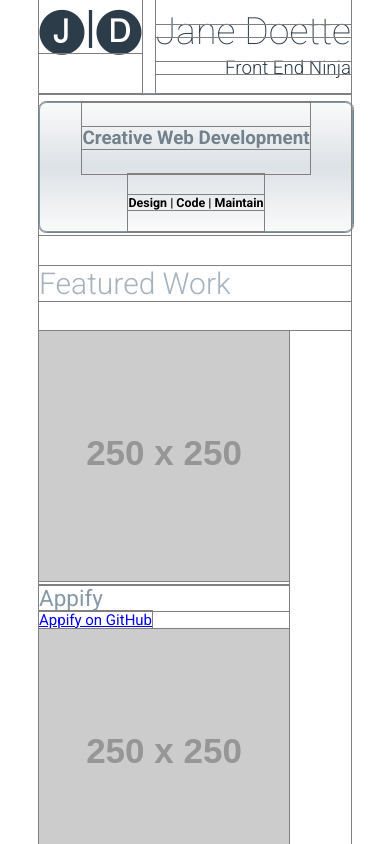
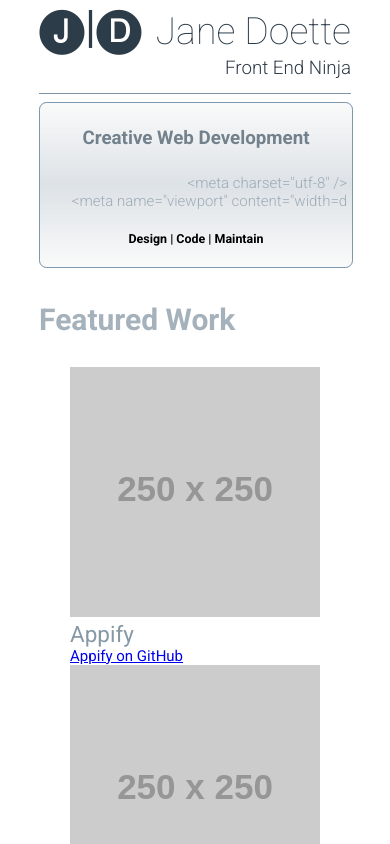
Before and after one commit to charleyblue/janeDoette, a website: page index.html in a window 390 px wide. Shown: the top 844 px of the page. Drawn offline with Linux system fonts and the light colour scheme; placeholder pictures from the web are drawn by us.

Commit message:
final layout tweaks

```diff
--- a/css/styles.css
+++ b/css/styles.css
@@ -1,6 +1,6 @@
-* {
+/** {
   outline: 1px solid gray;
-}
+}*/
 html, figure, div {
   margin: 0;
 }
@@ -90,10 +90,18 @@ body {
   margin: 0 auto;
   width: 100%;
 }
+.subdue {
+  color: rgba(135,152,165, 0.75);
+  font-size: inherit;
+  font-weight: 300;
+}
 .subdue h3 {
-  color: rgba(135,152,165, 0.75);
-  font-weight: 300;
   font-size: 2em;
+}
+.meta {
+  align-self: unset;
+  margin-right: 0.33em;
+  text-align: right;
 }
 figcaption {
   color: rgba(135,152,165, 1);
@@ -111,6 +119,14 @@ figcaption {
     font-size: 1.06em;
   }
 }
+@media screen and (max-width:615px) {
+  .image {
+    align-items: center;
+    display: flex;
+    flex-flow: column wrap;
+    justify-content: center;
+  }
+}
 @media screen and (min-width:1199px) {
   .container {
     max-width: 75em;
--- a/index.html
+++ b/index.html
@@ -21,6 +21,10 @@
       <section class="box hero">
         <div class="row">
           <h4>Creative Web Development</h4>
+        </div>
+        <div class="meta row subdue">
+            &lt;meta charset="utf-8" /&gt;<br />
+            &lt;meta name="viewport" content="width=d
         </div>
         <div class="row">
           <h5>Design | Code | Maintain</h5>
```
